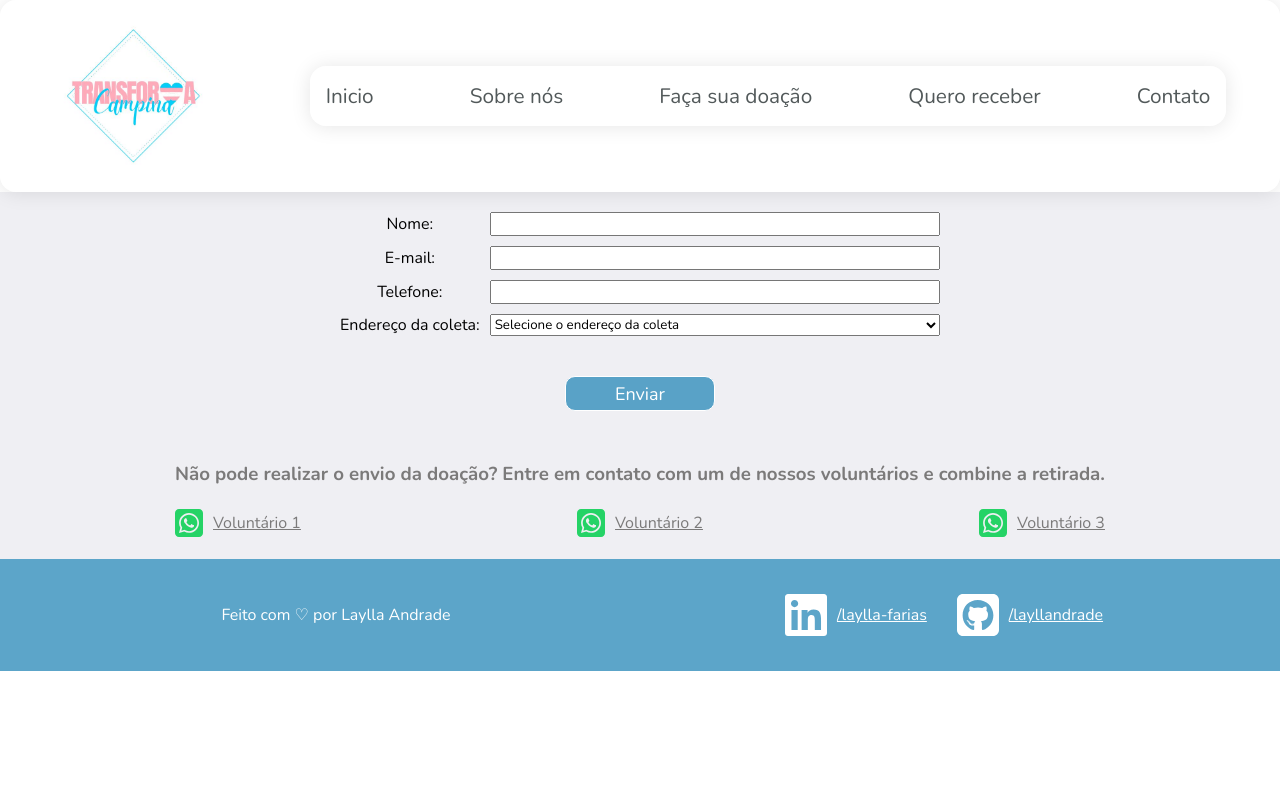
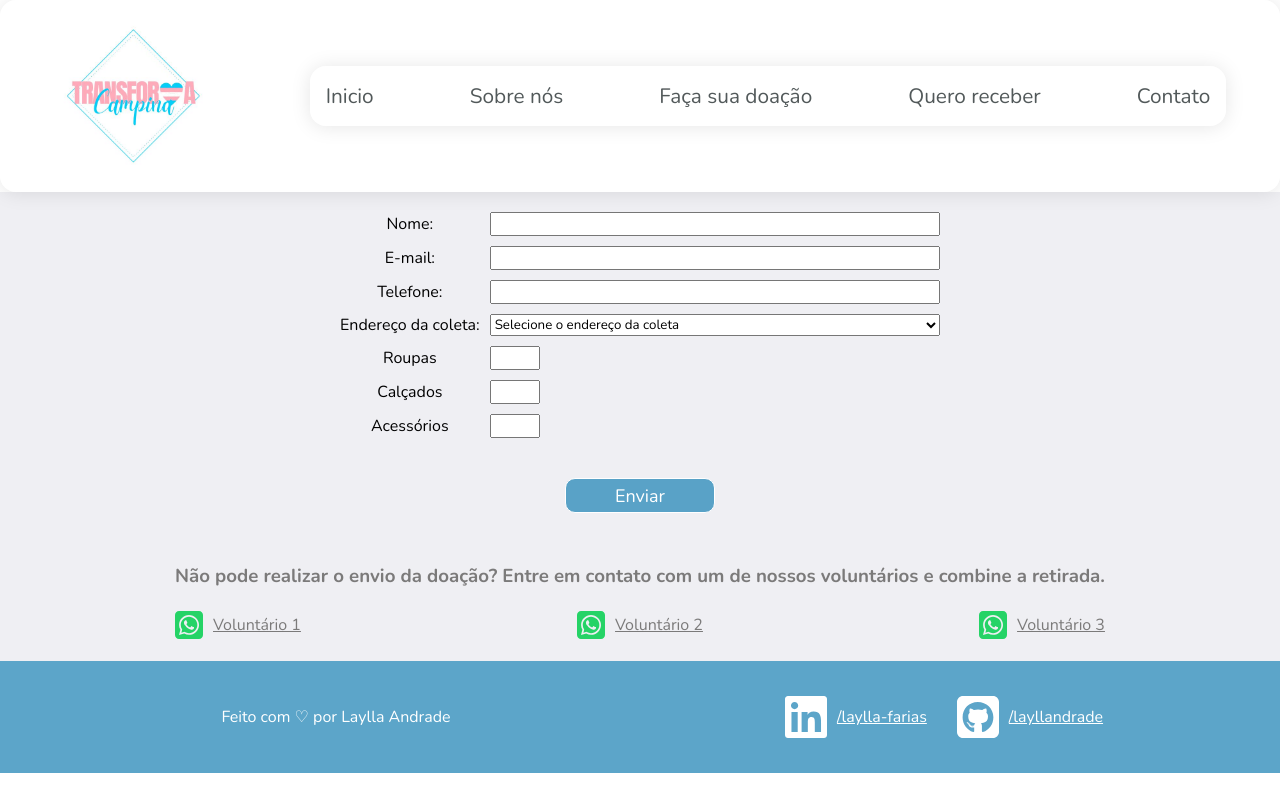
Before and after one commit to layllandrade/projeto-final-reprograma, a React (Vite) app: page /doe in a window 1280 px wide. Built offline with nearby package versions, Linux system fonts and the light colour scheme.

Commit message:
Adicionando formulario de quantidade de peças

```diff
--- a/src/pages/Doe.jsx
+++ b/src/pages/Doe.jsx
@@ -121,6 +121,12 @@ export function Doe() {
               </option>)
             }
           </select>
+          <label htmlFor="nome">Roupas</label>
+          <input type="number" className={styles.inputNumber} min="0" name="nome"/>
+          <label htmlFor="nome">Calçados</label>
+          <input type="number" className={styles.inputNumber} min="0" name="nome"/>
+          <label htmlFor="nome">Acessórios</label>
+          <input type="number" className={styles.inputNumber} min="0" name="nome"/>
         </div>
 
         <button type="submit" className={styles.botao}>Enviar</button>
--- a/src/styles/pages/doe.module.css
+++ b/src/styles/pages/doe.module.css
@@ -62,3 +62,7 @@ label {
     flex-direction: row;
     justify-content: space-between;
 }
+
+.inputNumber {
+    width: 50px;
+}
```
